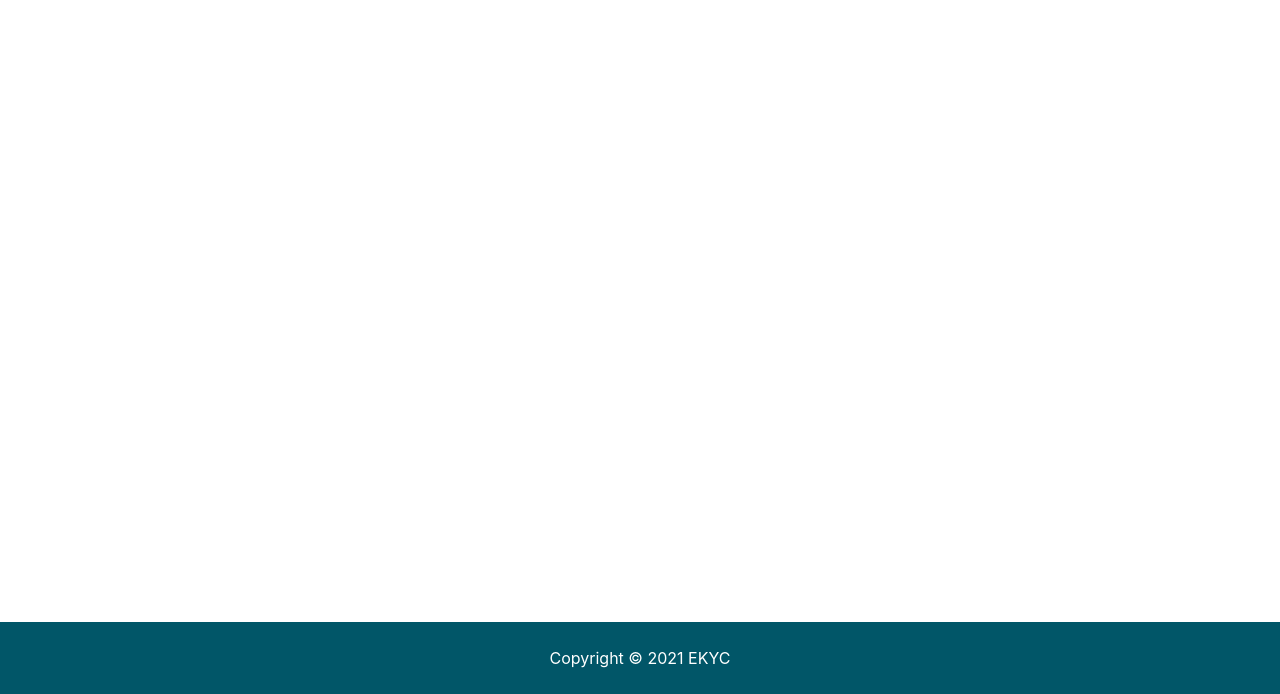
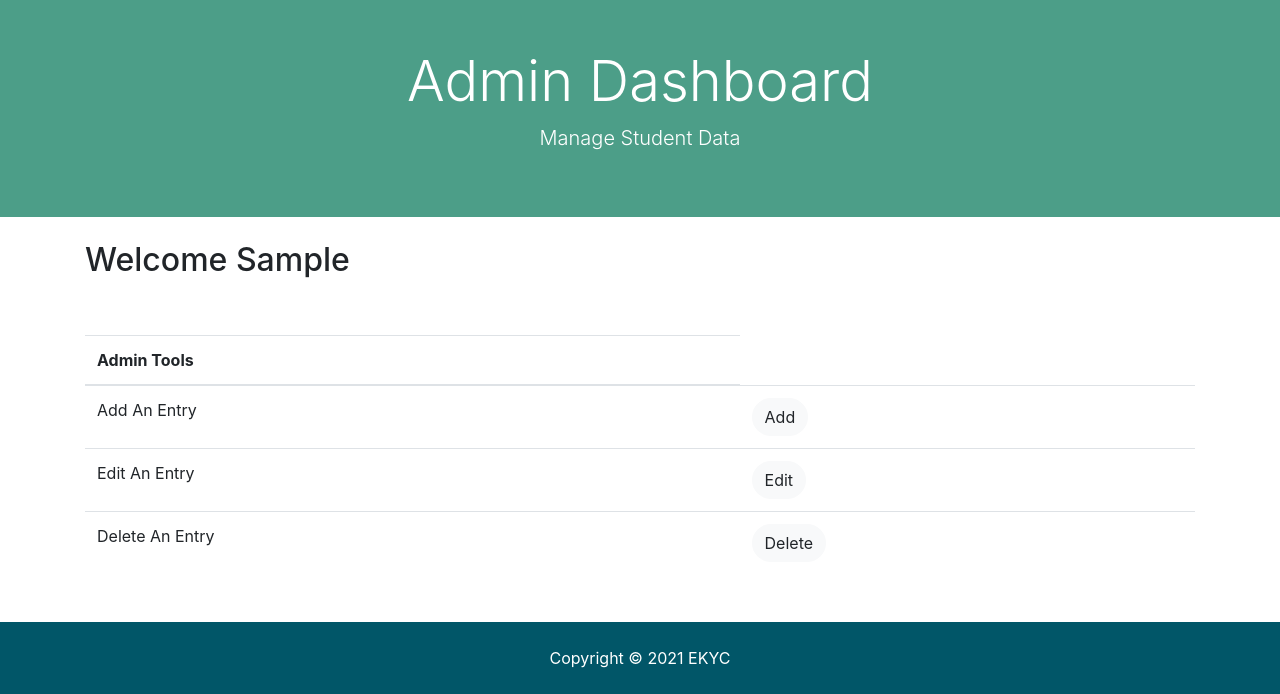
Before and after one commit to Shahriar10k/ekyc, a Django app: template templates/accounts/dashboard.html in a window 1280 px wide. Shown: the part 106-800 px from the top of the page. Run offline with Django 3.2, Linux system fonts and the light colour scheme; the template is opened without the code that fills it, so the values that code supplies are empty; the visitor is signed in with stand-in values (Sample User, id 1); some libraries are stand-ins or nearby versions.

Commit message:
update dashboard

```diff
--- a/templates/accounts/dashboard.html
+++ b/templates/accounts/dashboard.html
@@ -2,6 +2,58 @@
 
 {% block content %}
 
+<section id="showcase-inner" class="py-5 text-white">
+    <div class="container">
+      <div class="row text-center">
+        <div class="col-md-12">
+          <h1 class="display-4">Admin Dashboard</h1>
+          <p class="lead">Manage Student Data </p>
+        </div>
+      </div>
+    </div>
+  </section>
 
+  <!--Alerts-->
+  {% include 'partials/_alerts.html' %}
+
+  <section id="dashboard" class="py-4">
+    <div class="container">
+      <div class="row">
+        <div class="col-md-12">
+          <h2>Welcome {{ user.first_name}} </h2>
+          <br>
+          <br>
+
+          <table class="table">
+            <thead>
+                <tr>
+                    <th scope="col">Admin Tools</th>
+                </tr>
+            </thead>
+            <tbody>
+              <tr>
+                <td>Add An Entry </td>
+                <td>
+                  <a class="btn btn-light" href="#">Add</a>
+                </td>
+              </tr>
+              <tr>
+                <td>Edit An Entry </td>
+                <td>
+                  <a class="btn btn-light" href="#">Edit</a>
+                </td>
+              </tr>
+              <tr>
+                <td>Delete An Entry</td>
+                <td>
+                  <a class="btn btn-light" href="#">Delete</a>
+                </td>
+              </tr>
+            </tbody>
+          </table>
+        </div>
+      </div>
+    </div>
+  </section>
 
 {% endblock %}
```
Also changed, not shown: accounts/requirements.txt (added, +11 -0 lines).
